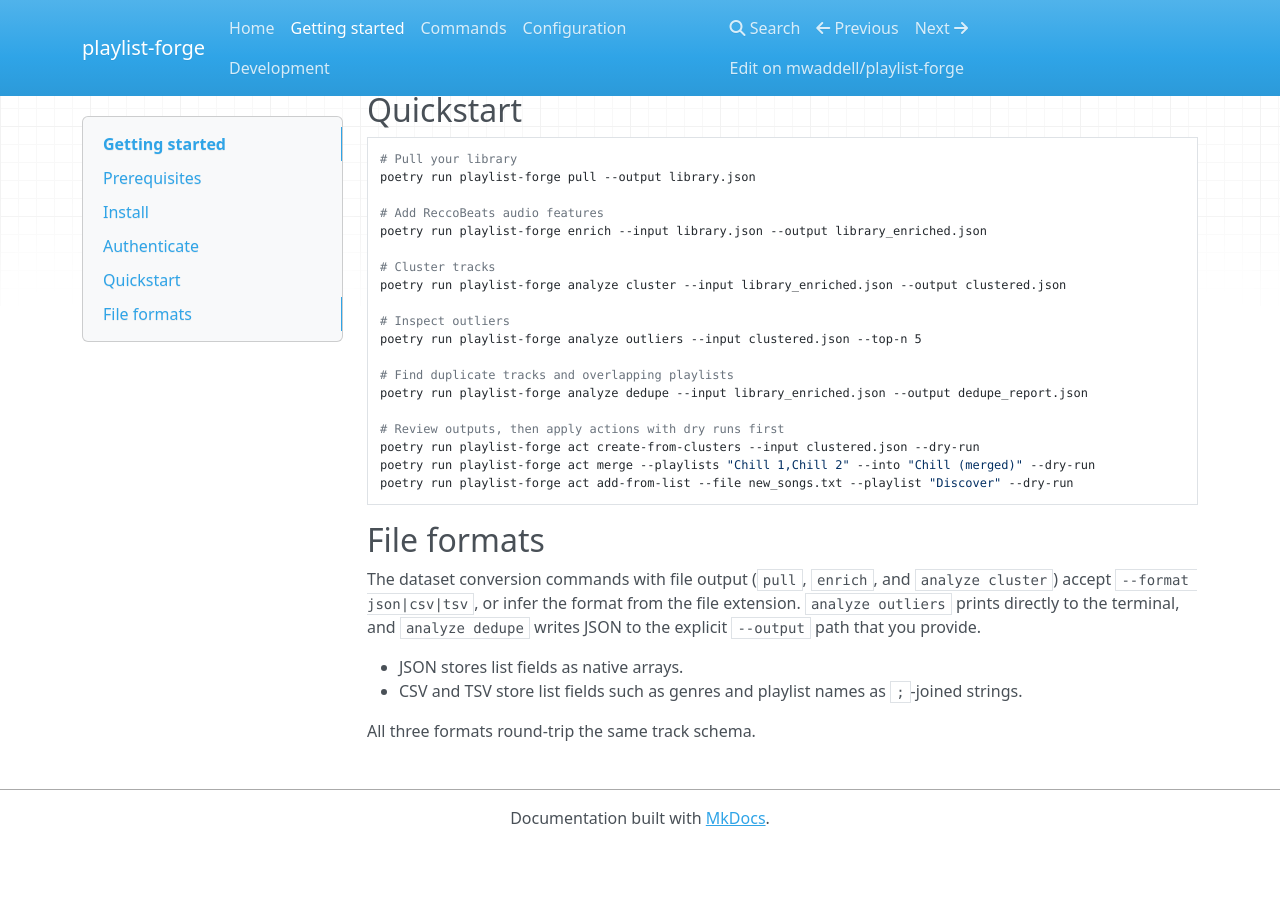
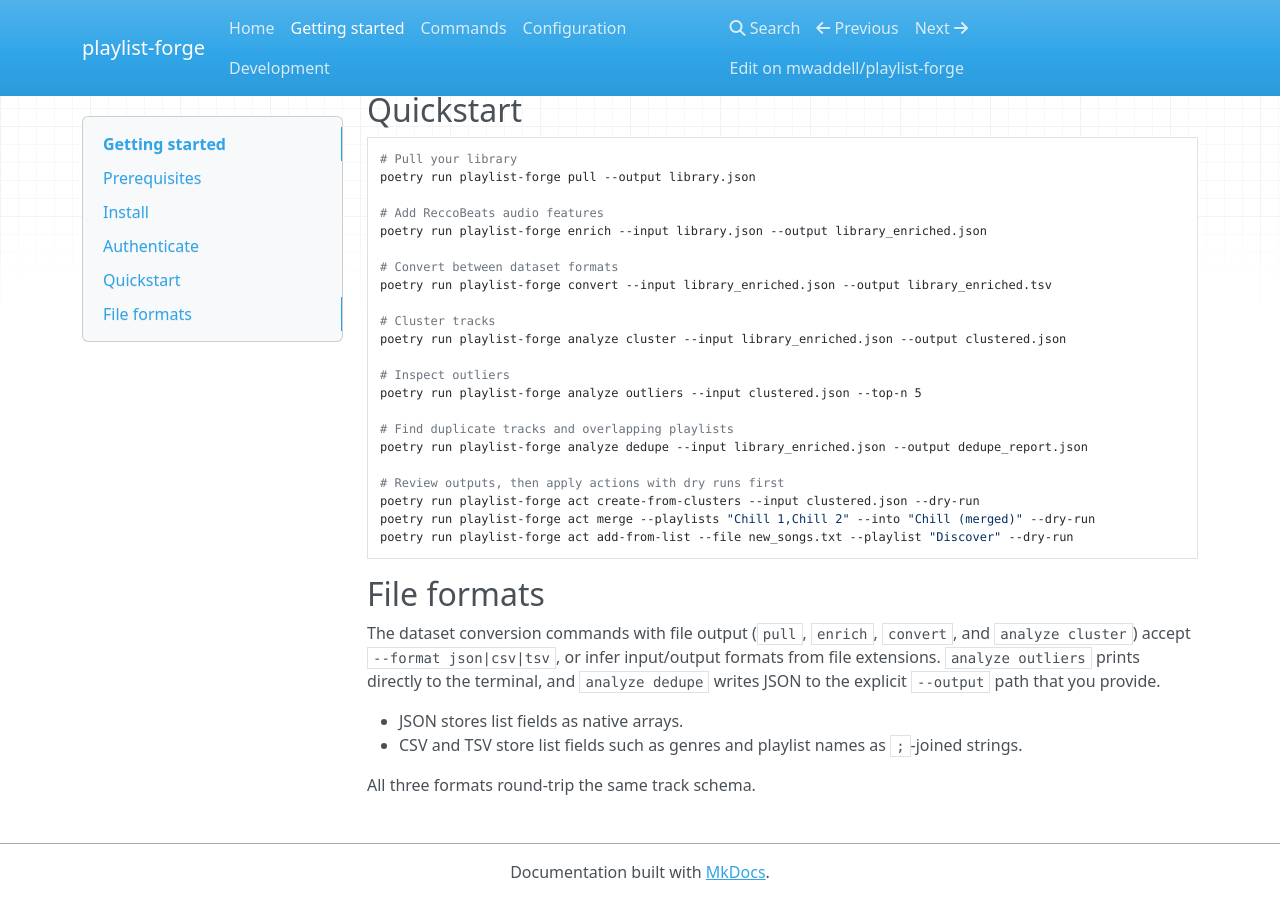
Before and after one commit to mwaddell/playlist-forge, an MkDocs documentation site: the page built from docs/getting-started.md, in a window 1280 px wide and 900 px high, scrolled down 613 px. Built offline with MkDocs 1.6.1, drawn with Linux system fonts in a browser that asks for light colours; nearby versions of some CDN libraries; before the commit the page ends 1459 px from its top, so only the background shows below that.

Commit message:
Add convert command and docs
Co-authored-by: mwaddell <750244+mwaddell@users.noreply.github.com>

```diff
--- a/docs/getting-started.md
+++ b/docs/getting-started.md
@@ -39,6 +39,9 @@ poetry run playlist-forge pull --output library.json
 # Add ReccoBeats audio features
 poetry run playlist-forge enrich --input library.json --output library_enriched.json
 
+# Convert between dataset formats
+poetry run playlist-forge convert --input library_enriched.json --output library_enriched.tsv
+
 # Cluster tracks
 poetry run playlist-forge analyze cluster --input library_enriched.json --output clustered.json
 
@@ -56,10 +59,11 @@ poetry run playlist-forge act add-from-list --file new_songs.txt --playlist "Dis
 
 ## File formats
 
-The dataset conversion commands with file output (`pull`, `enrich`, and
-`analyze cluster`) accept `--format json|csv|tsv`, or infer the format from the
-file extension. `analyze outliers` prints directly to the terminal, and
-`analyze dedupe` writes JSON to the explicit `--output` path that you provide.
+The dataset conversion commands with file output (`pull`, `enrich`, `convert`,
+and `analyze cluster`) accept `--format json|csv|tsv`, or infer input/output
+formats from file extensions. `analyze outliers` prints directly to the
+terminal, and `analyze dedupe` writes JSON to the explicit `--output` path that
+you provide.
 
 - JSON stores list fields as native arrays.
 - CSV and TSV store list fields such as genres and playlist names as `;`-joined
```
Also changed, not shown: README.md (+11 -7 lines), docs/commands.md (+12 -0 lines), docs/index.md (+1 -0 lines), 2 other files.
